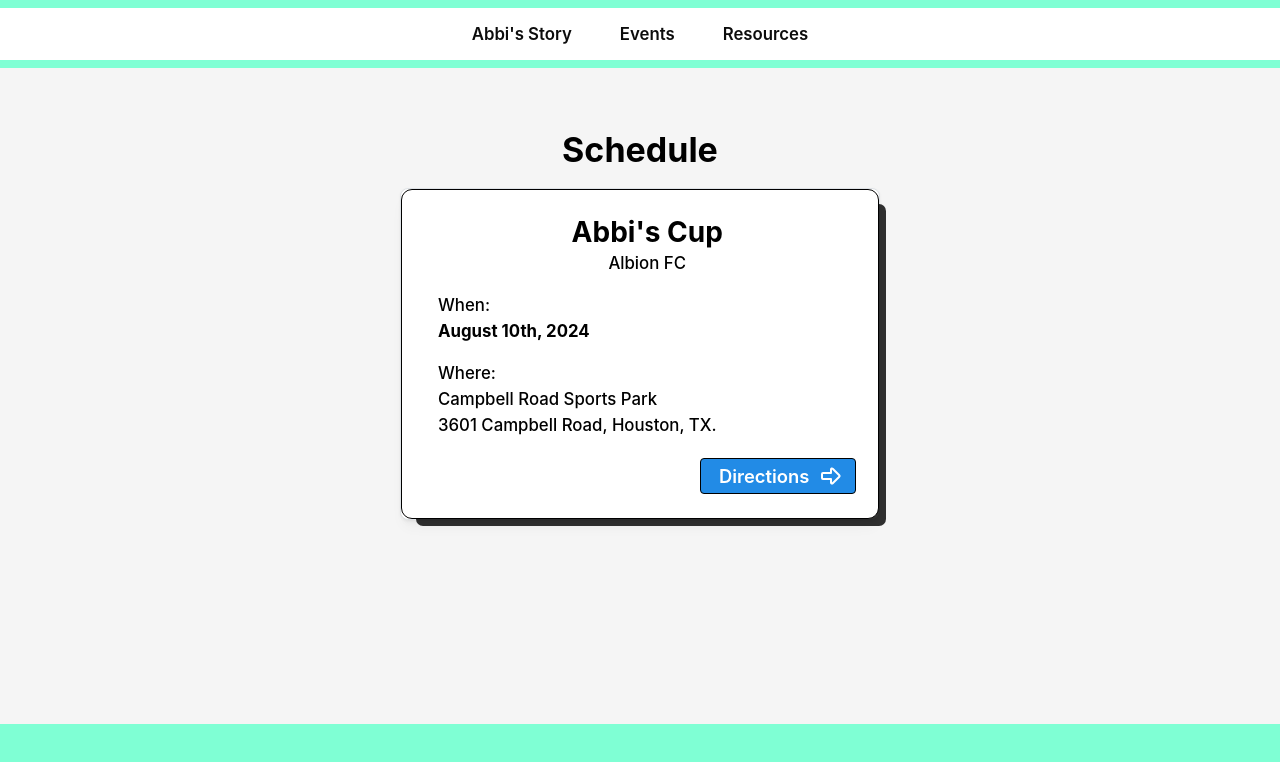
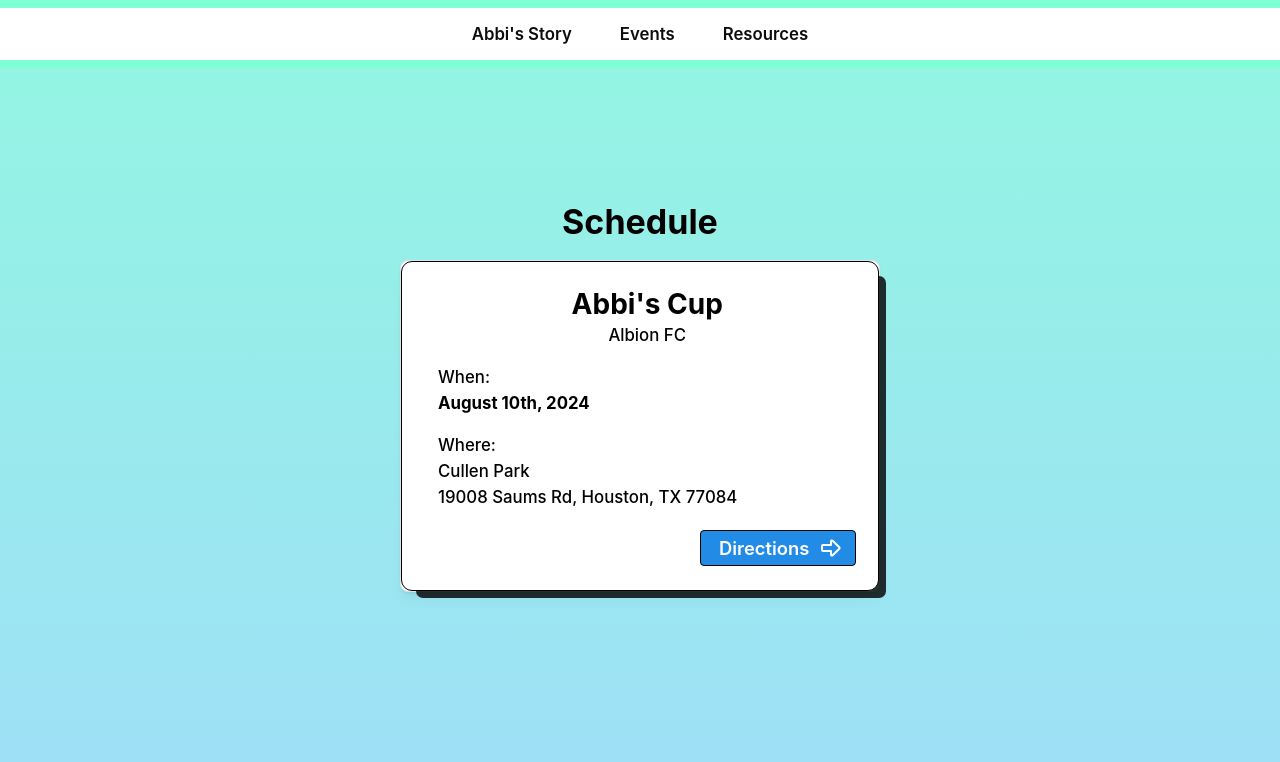
Before and after one commit to griffinbrooks47/abbiscup, a Next.js app: page /events in a window 1280 px wide. Shown: the top 762 px of the page. Built offline with nearby package versions, Linux system fonts and the light colour scheme; a web font is replaced by a local one.

Commit message:
new addy

```diff
--- a/app/events/page.tsx
+++ b/app/events/page.tsx
@@ -6,7 +6,7 @@
 export default function Events() {
     return (
         <main
-            className="bg-[#F5F5F5] h-vp-full flex flex-col justify-center items-center"
+            className="blue-gradient h-[100vh] flex flex-col justify-center items-center"
         >
             <Title style={{ marginBlock: '1rem', textAlign: 'left' }}>Schedule</Title>
             <Paper shadow="sm" radius="md" withBorder className="event-card">
@@ -23,13 +23,13 @@
                         <div className="flex flex-col">
                             <div>Where:</div>
                             <a style={{ fontWeight: 'semi-bold' }}
-                                href="https://www.google.com/maps/search/?api=1&query=3601+Campbell+Road,+Houston,+TX"
+                                href="https://www.google.com/maps/place/19008+Saums+Rd,+Houston,+TX+77084"
                                 target="_blank"
                             >
-                                Campbell Road Sports Park
+                                Cullen Park
                             </a>
                             <div style={{ fontWeight: 'semi-bold' }}>
-                                3601 Campbell Road, Houston, TX.
+                                19008 Saums Rd, Houston, TX 77084
                             </div>
                         </div>
                         <Button
```
